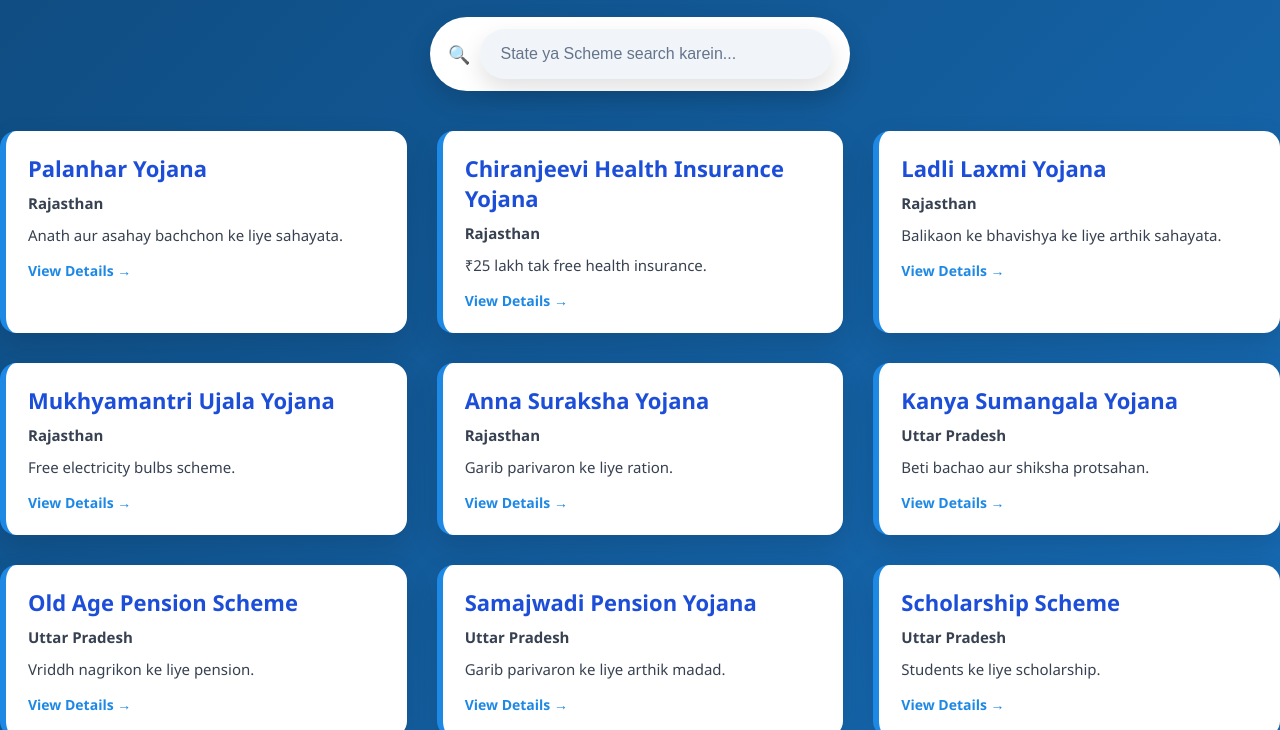
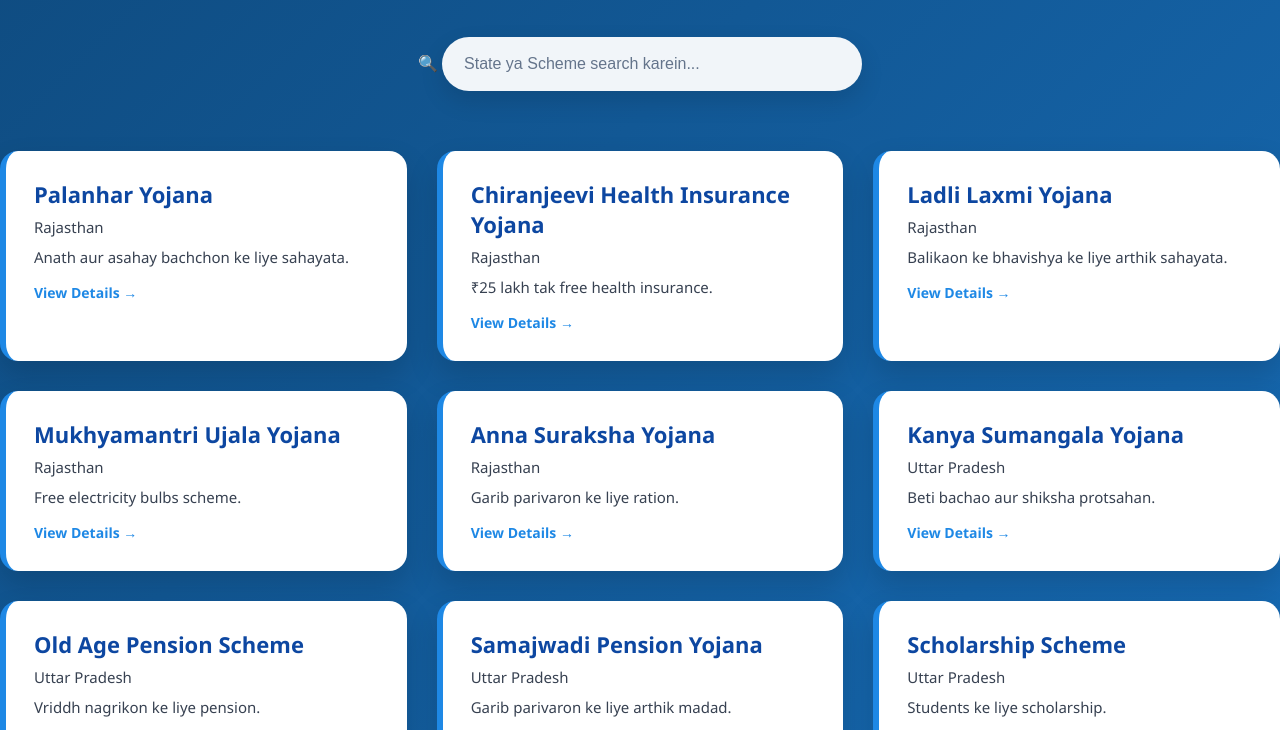
Before and after one commit to Ankush550/sarthak, a plain HTML site: page pages/state-schemes.html in a window 1280 px wide. Shown: the part 46-776 px from the top of the page. Drawn offline with Linux system fonts and the light colour scheme.

```diff
--- a/assets/css/state-schemes.css
+++ b/assets/css/state-schemes.css
@@ -230,70 +230,3 @@
   box-shadow: 0 25px 55px rgba(30,136,229,0.65);
   background: linear-gradient(135deg, #1e88e5, #42a5f5);
 }
-
-/* 🔍 SEARCH BOX */
-.scheme-filter {
-  display: flex;
-  justify-content: center;
-  margin: 20px 0 40px;
-}
-
-.search-box {
-  display: flex;
-  align-items: center;
-  background: #ffffff;
-  padding: 12px 18px;
-  border-radius: 50px;
-  width: 100%;
-  max-width: 420px;
-  box-shadow: 0 10px 25px rgba(0,0,0,0.15);
-}
-
-.search-icon {
-  font-size: 18px;
-  margin-right: 10px;
-}
-
-.search-box input {
-  border: none;
-  outline: none;
-  width: 100%;
-  font-size: 16px;
-}
-
-.search-box:focus-within {
-  box-shadow: 0 0 0 3px #2563eb55;
-}
-
-/* 🧱 SCHEME CARD IMPROVE */
-.scheme-card {
-  text-decoration: none;
-  background: #ffffff;
-  padding: 22px;
-  border-radius: 16px;
-  box-shadow: 0 12px 30px rgba(0,0,0,0.12);
-  transition: 0.3s ease;
-  color: #000;
-}
-
-.scheme-card:hover {
-  transform: translateY(-6px);
-  box-shadow: 0 20px 45px rgba(0,0,0,0.18);
-}
-
-.scheme-card h3 {
-  color: #1d4ed8;
-  margin-bottom: 8px;
-}
-
-.state-name {
-  font-weight: 600;
-  margin-bottom: 8px;
-}
-
-.view-more {
-  display: inline-block;
-  margin-top: 10px;
-  font-weight: 600;
-  color: #2563eb;
-}
```
